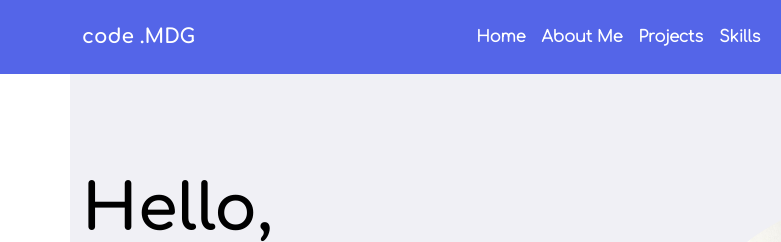
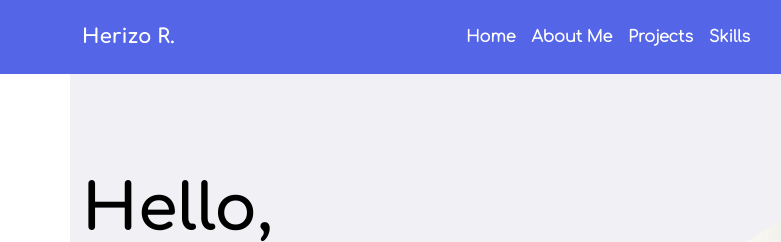
Before and after one commit to rivoherizo2003/myportofolio, a website built with Vite: page src/index.html in a window 1280 px wide. Shown: the top 242 px of the page, 0-781 px from the left. Built offline with nearby package versions, Linux system fonts and the light colour scheme; files whose address does not match are found by name.

Commit message:
change navbar title code .MDG to Herizo R.

```diff
--- a/src/index.html
+++ b/src/index.html
@@ -13,7 +13,7 @@
 <body>
   <nav class="navbar navbar-expand-lg bg-primary-main fixed-top">
     <div class="container">
-      <a class="navbar-brand" href="#" id="">code .MDG</a>
+      <a class="navbar-brand" href="#" id="">Herizo R.</a>
       <button class="navbar-toggler" type="button" data-bs-toggle="collapse" data-bs-target="#navbarSupportedContent"
         aria-controls="navbarSupportedContent" aria-expanded="false" aria-label="Toggle navigation">
         <span class="navbar-toggler-icon"></span>
```
